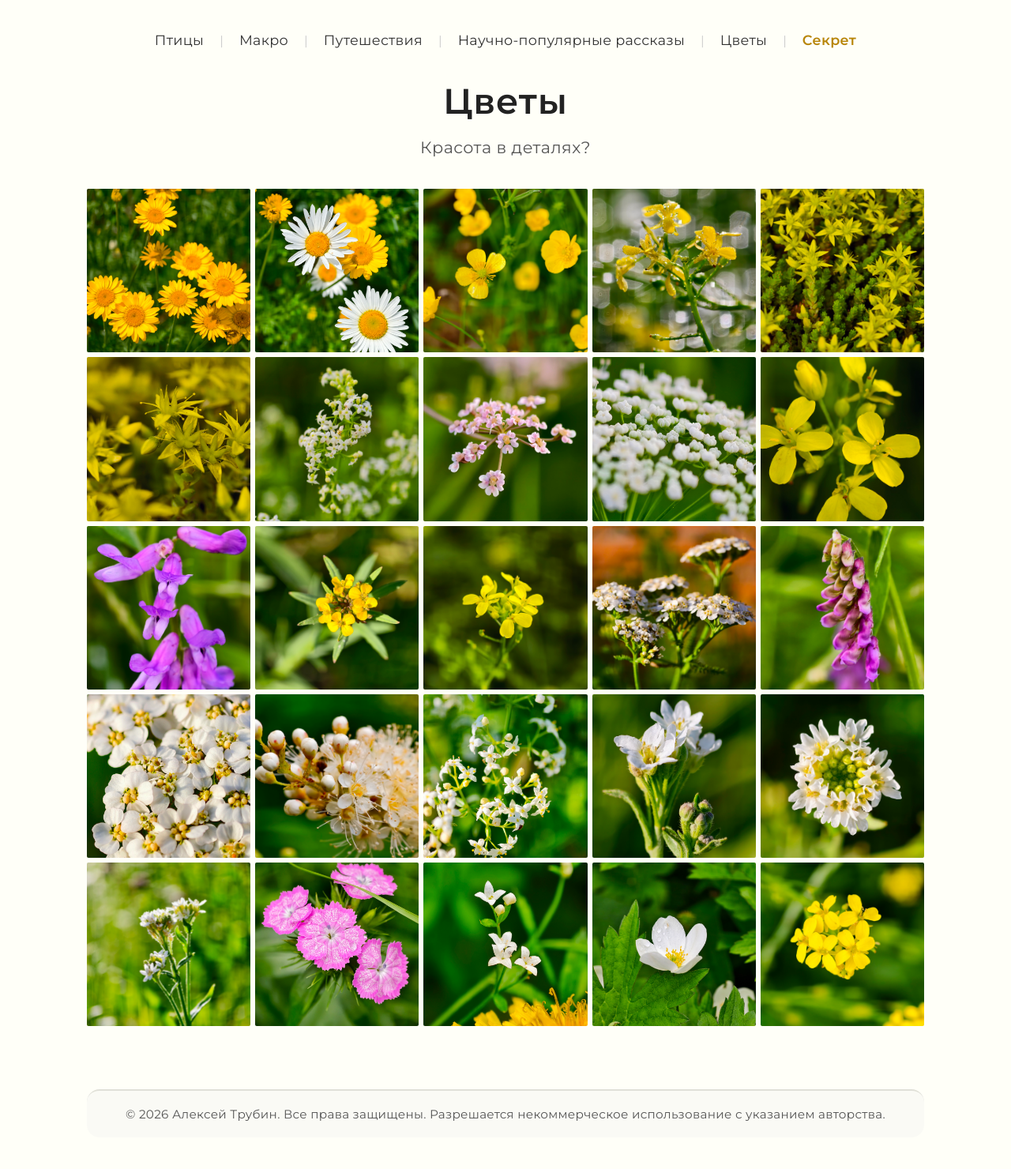
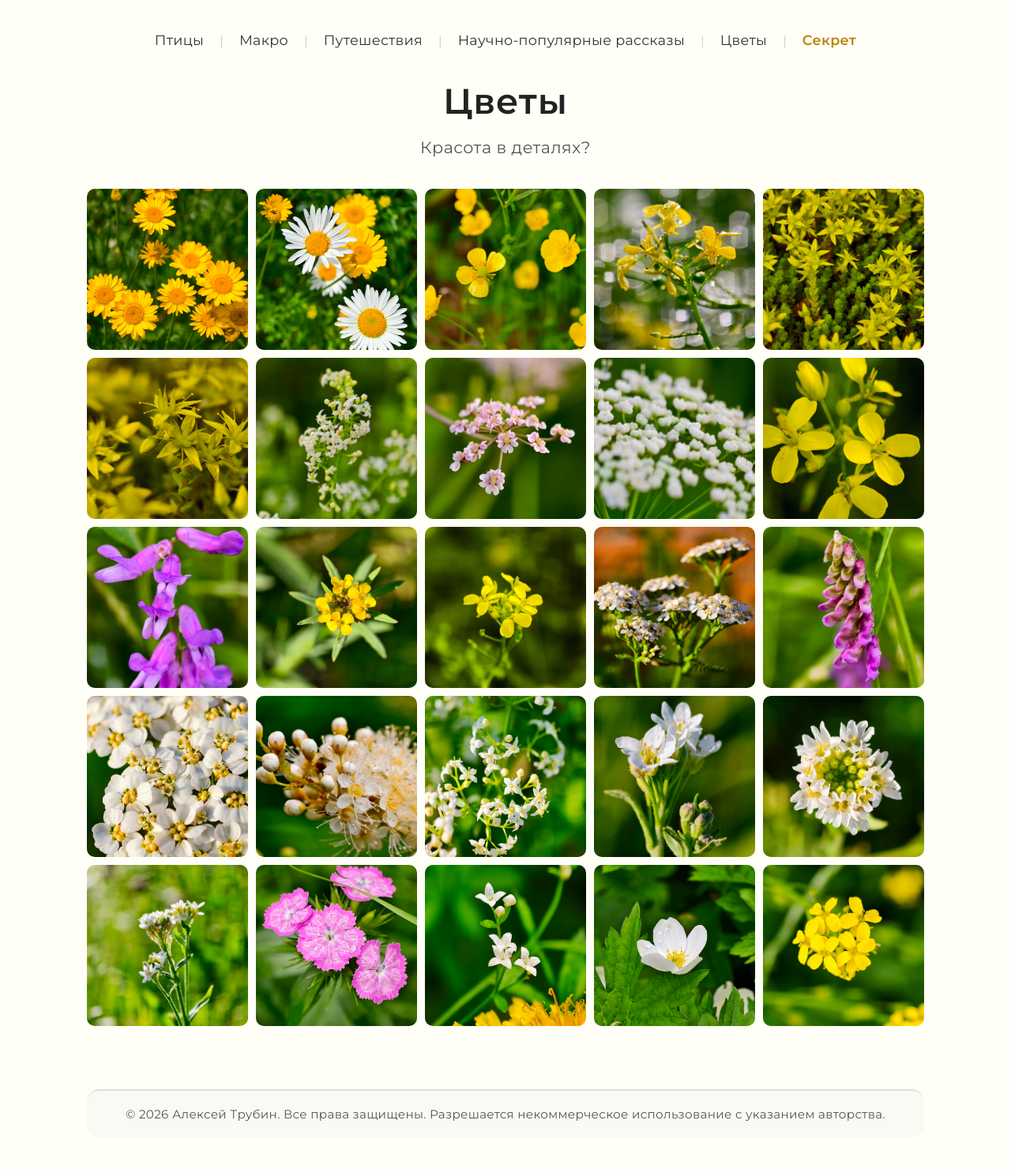
Before and after one commit to alextrubin/alextrubin.github.io, a Jekyll site: the page built from flowers/index.html, in a window 1280 px wide. Shown: the whole page at 79% size. Built offline with Jekyll 4.4.1, drawn with Linux system fonts in a browser that asks for light colours.

Commit message:
Update style.css

```diff
--- a/css/style.css
+++ b/css/style.css
@@ -258,7 +258,7 @@
 .flower-grid {
   display: grid;
   grid-template-columns: repeat(auto-fill, minmax(200px, 1fr));
-  gap: 6px;
+  gap: 10px;
   margin-top: 30px;
   margin-bottom: 40px;
 }
@@ -266,7 +266,7 @@
 .grid-item {
   aspect-ratio: 1 / 1; /* Квадратные ячейки */
   overflow: hidden;
-  border-radius: 2px;
+  border-radius: 10px;
   background-color: #f0f0e8;
 }
 
```
